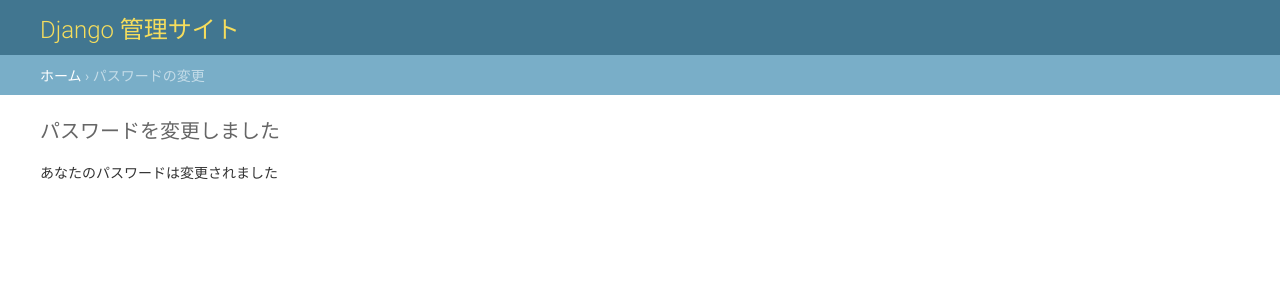
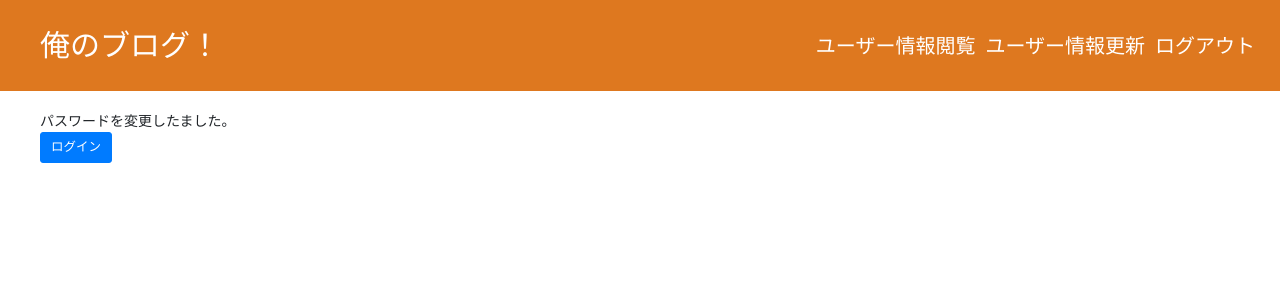
Before and after one commit to bichanna/django.blog, a Django app: page /accounts/password_change/done/ in a window 1280 px wide. Shown: the top 300 px of the page. Run offline with Django 3.2, Linux system fonts and the light colour scheme; the visitor is signed in with stand-in values (Sample User, id 1); some libraries are stand-ins or nearby versions.

Commit message:
added password change

```diff
--- a/accounts/templates/accounts/user_detail.html
+++ b/accounts/templates/accounts/user_detail.html
@@ -16,4 +16,5 @@
 		</tr>
 	</tbody>
 </table>
+<a href="{% url 'accounts:password_change' %}" class="btn btn-success btn-lg">パスワード変更</a>
 {% endblock %}
--- /dev/null
+++ b/accounts/templates/registration/password_change_done.html
@@ -0,0 +1,10 @@
+{% extends "blog/base.html" %}
+{% block content %}
+<div class="row">
+	パスワードを変更したました。
+</div>
+<div class="row">
+	<a class="btn btn-primary btn-lg" href="{% url 'login' %}">ログイン</a>
+</div>
+
+{% endblock%}
--- a/accounts/urls.py
+++ b/accounts/urls.py
@@ -14,5 +14,7 @@ from . import views
 app_name = "accounts"
 urlpatterns = [
 	path("profile/<int:pk>",views.UserDetail.as_view(),name ="user_detail"),
-	path("profile/update/<int:pk>",views.UserUpdate.as_view(),name = "user_update")
+	path("profile/update/<int:pk>",views.UserUpdate.as_view(),name = "user_update"),
+	path("password_change/",views.PasswordChangeView.as_view(),name = "password_change"),
+	path("password_change/done/",views.PasswordChangeDoneView.as_view(),name = "password_change_done"),
 ]
--- a/accounts/views.py
+++ b/accounts/views.py
@@ -7,6 +7,7 @@
 
 """
 
+from django.contrib.auth.views import PasswordChangeView,PasswordChangeDoneView
 from django.contrib.auth.mixins import UserPassesTestMixin
 from django.views.generic import DetailView, UpdateView
 from .forms import UserUpdateForm
```
Also changed, not shown: accounts/templates/registration/password_change_form.html (added, +15 -0 lines).
